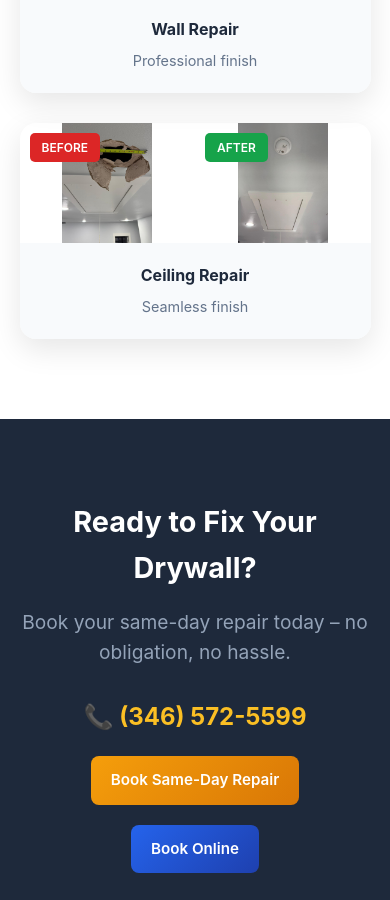
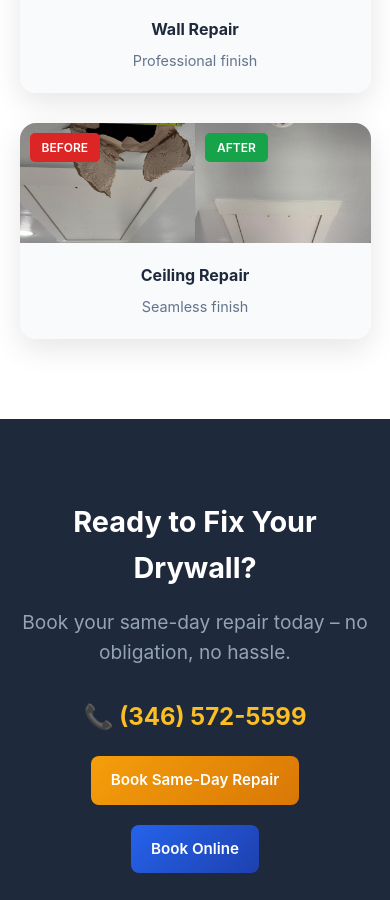
Before and after one commit to thuvo22/drywall-landing-page, a plain HTML site: page index.html in a window 390 px wide. Shown: the part 4123-5023 px from the top of the page. Drawn offline with Linux system fonts and the light colour scheme.

Commit message:
Remove pair3 zoom out styling - not needed for side by side layout

```diff
--- a/index.html
+++ b/index.html
@@ -719,11 +719,6 @@
                 font-size: 1.1rem;
             }
 
-            .pair3-img {
-                object-fit: contain !important;
-                object-position: center !important;
-            }
-
             .phone-number {
                 display: none;
             }
```
